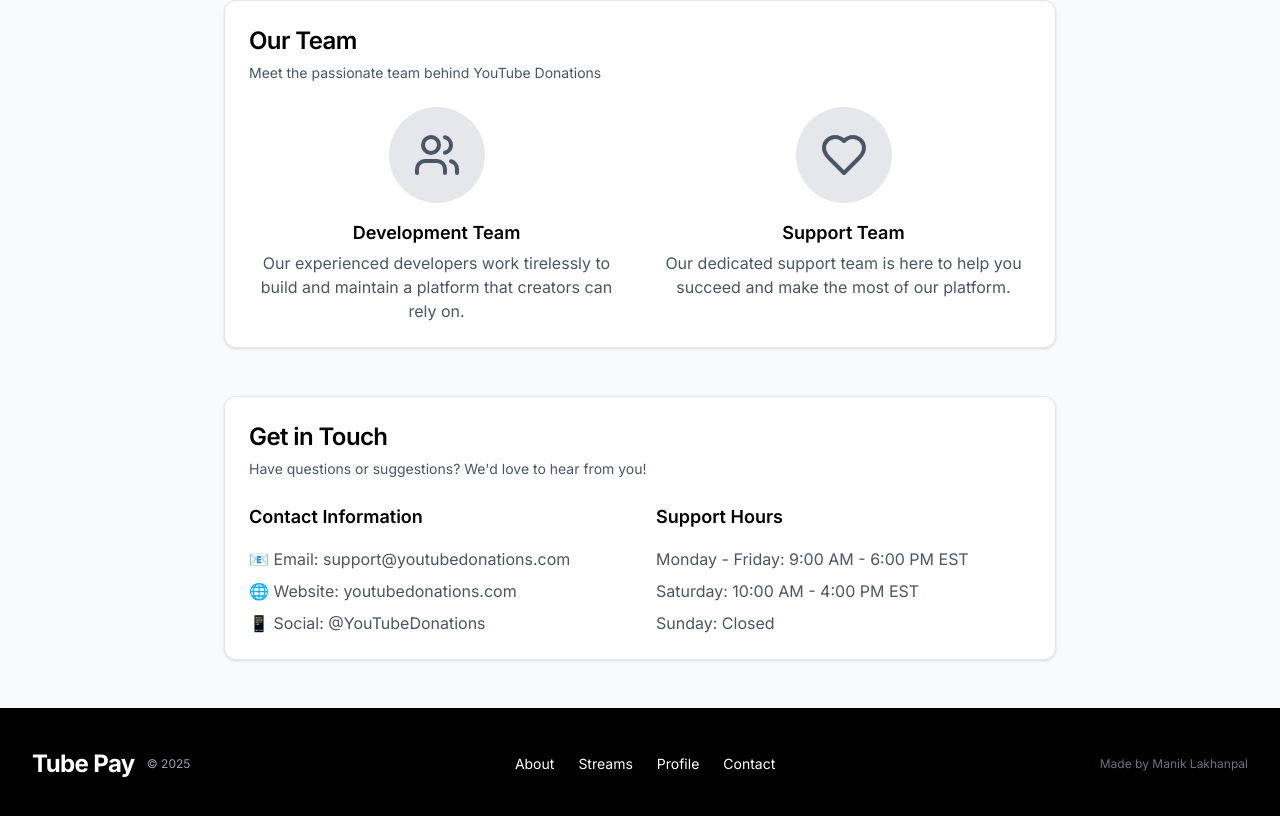
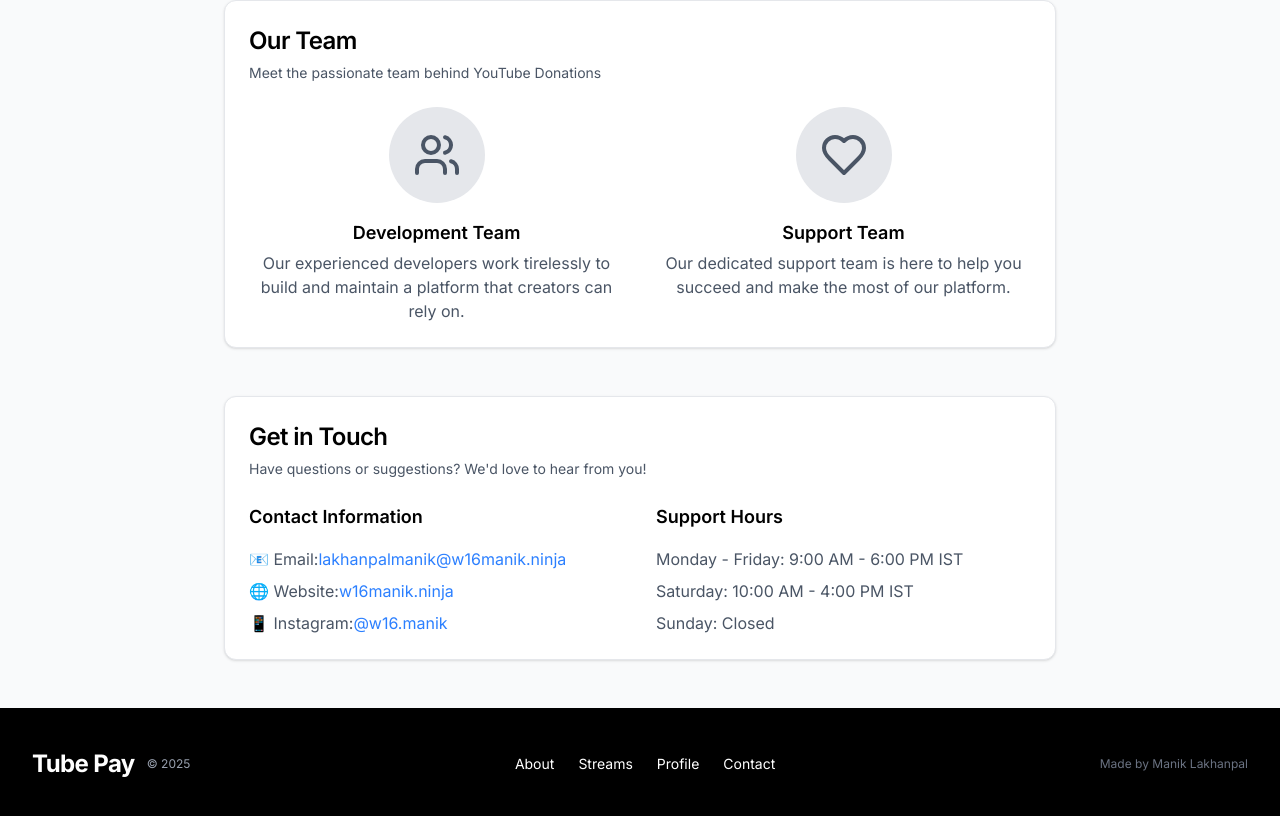
Before and after one commit to ManikLakhanpal/Tube-Pay, a Next.js app in the folder frontend/: page /about in a window 1280 px wide. Shown: the part 1490-2306 px from the top of the page. Built offline with nearby package versions, Linux system fonts and the light colour scheme; no server answers.

Commit message:
Information was updated on the about page.

```diff
--- a/frontend/src/app/about/page.tsx
+++ b/frontend/src/app/about/page.tsx
@@ -1,5 +1,12 @@
-import { Card, CardContent, CardDescription, CardHeader, CardTitle } from '@/components/ui/Card';
-import { Heart, Users, Shield, Zap } from 'lucide-react';
+import {
+  Card,
+  CardContent,
+  CardDescription,
+  CardHeader,
+  CardTitle,
+} from "@/components/ui/Card";
+import { Heart, Users, Shield, Zap } from "lucide-react";
+import Link from "next/link";
 
 export default function AboutPage() {
   return (
@@ -8,7 +15,8 @@ export default function AboutPage() {
         <div className="text-center mb-12">
           <h1 className="text-4xl font-bold text-black mb-4">About Tube Pay</h1>
           <p className="text-lg text-gray-600 max-w-2xl mx-auto">
-            Empowering content creators to build sustainable careers through seamless donation management and community engagement.
+            Empowering content creators to build sustainable careers through
+            seamless donation management and community engagement.
           </p>
         </div>
 
@@ -19,13 +27,15 @@ export default function AboutPage() {
           </CardHeader>
           <CardContent>
             <p className="text-gray-600 leading-relaxed">
-              Tube Pay was created with a simple mission: to help content creators monetize their passion
-              and build meaningful connections with their audience. We believe that every creator deserves the tools
-              to turn their creativity into a sustainable career.
+              Tube Pay was created with a simple mission: to help content
+              creators monetize their passion and build meaningful connections
+              with their audience. We believe that every creator deserves the
+              tools to turn their creativity into a sustainable career.
             </p>
             <p className="text-gray-600 leading-relaxed mt-4">
-              Our platform provides a seamless, secure, and user-friendly way for viewers to support their favorite
-              creators while enabling creators to focus on what they do best - creating amazing content.
+              Our platform provides a seamless, secure, and user-friendly way
+              for viewers to support their favorite creators while enabling
+              creators to focus on what they do best - creating amazing content.
             </p>
           </CardContent>
         </Card>
@@ -41,8 +51,9 @@ export default function AboutPage() {
             </CardHeader>
             <CardContent>
               <CardDescription>
-                We put creators first. Our platform is designed to maximize your earnings while providing
-                the best experience for your audience. Every feature is built with creators&apos; needs in mind.
+                We put creators first. Our platform is designed to maximize your
+                earnings while providing the best experience for your audience.
+                Every feature is built with creators&apos; needs in mind.
               </CardDescription>
             </CardContent>
           </Card>
@@ -56,8 +67,9 @@ export default function AboutPage() {
             </CardHeader>
             <CardContent>
               <CardDescription>
-                Your security is our priority. We use industry-standard encryption and security measures
-                to protect your data and ensure safe transactions for both creators and supporters.
+                Your security is our priority. We use industry-standard
+                encryption and security measures to protect your data and ensure
+                safe transactions for both creators and supporters.
               </CardDescription>
             </CardContent>
           </Card>
@@ -71,8 +83,9 @@ export default function AboutPage() {
             </CardHeader>
             <CardContent>
               <CardDescription>
-                Seamlessly integrate with your YouTube streams. Get instant notifications, real-time
-                donation alerts, and powerful analytics to help you grow your channel.
+                Seamlessly integrate with your YouTube streams. Get instant
+                notifications, real-time donation alerts, and powerful analytics
+                to help you grow your channel.
               </CardDescription>
             </CardContent>
           </Card>
@@ -86,8 +99,9 @@ export default function AboutPage() {
             </CardHeader>
             <CardContent>
               <CardDescription>
-                Build stronger connections with your audience. Our platform helps you engage with your
-                community through personalized messages, shoutouts, and interactive features.
+                Build stronger connections with your audience. Our platform
+                helps you engage with your community through personalized
+                messages, shoutouts, and interactive features.
               </CardDescription>
             </CardContent>
           </Card>
@@ -106,7 +120,8 @@ export default function AboutPage() {
                 </div>
                 <h3 className="font-semibold text-lg mb-2">Sign Up</h3>
                 <p className="text-gray-600">
-                  Create your account using your Google account. It&apos;s quick, secure, and free to get started.
+                  Create your account using your Google account. It&apos;s
+                  quick, secure, and free to get started.
                 </p>
               </div>
               <div className="text-center">
@@ -115,7 +130,8 @@ export default function AboutPage() {
                 </div>
                 <h3 className="font-semibold text-lg mb-2">Start Streaming</h3>
                 <p className="text-gray-600">
-                  Create your first stream, set up your donation goals, and share your stream link with your audience.
+                  Create your first stream, set up your donation goals, and
+                  share your stream link with your audience.
                 </p>
               </div>
               <div className="text-center">
@@ -124,7 +140,8 @@ export default function AboutPage() {
                 </div>
                 <h3 className="font-semibold text-lg mb-2">Receive Support</h3>
                 <p className="text-gray-600">
-                  Watch as your community supports you with donations and messages during your live streams.
+                  Watch as your community supports you with donations and
+                  messages during your live streams.
                 </p>
               </div>
             </div>
@@ -147,7 +164,8 @@ export default function AboutPage() {
                 </div>
                 <h3 className="font-semibold text-lg mb-1">Development Team</h3>
                 <p className="text-gray-600">
-                  Our experienced developers work tirelessly to build and maintain a platform that creators can rely on.
+                  Our experienced developers work tirelessly to build and
+                  maintain a platform that creators can rely on.
                 </p>
               </div>
               <div className="text-center">
@@ -156,7 +174,8 @@ export default function AboutPage() {
                 </div>
                 <h3 className="font-semibold text-lg mb-1">Support Team</h3>
                 <p className="text-gray-600">
-                  Our dedicated support team is here to help you succeed and make the most of our platform.
+                  Our dedicated support team is here to help you succeed and
+                  make the most of our platform.
                 </p>
               </div>
             </div>
@@ -174,18 +193,46 @@ export default function AboutPage() {
           <CardContent>
             <div className="grid grid-cols-1 md:grid-cols-2 gap-8">
               <div>
-                <h3 className="font-semibold text-lg mb-4">Contact Information</h3>
+                <h3 className="font-semibold text-lg mb-4">
+                  Contact Information
+                </h3>
                 <div className="space-y-2 text-gray-600">
-                  <p>📧 Email: support@youtubedonations.com</p>
-                  <p>🌐 Website: youtubedonations.com</p>
-                  <p>📱 Social: @YouTubeDonations</p>
+                  <p>
+                    📧 Email:
+                    <Link
+                      href="mailto:lakhanpalmanik@w16manik.ninja"
+                      className="text-blue-500 hover:underline"
+                    >
+                      lakhanpalmanik@w16manik.ninja
+                    </Link>
+                  </p>
+                  <p>
+                    🌐 Website:
+                    <Link
+                      href="https://w16manik.ninja"
+                      target="_blank"
+                      className="text-blue-500 hover:underline"
+                    >
+                      w16manik.ninja
+                    </Link>
+                  </p>
+                  <p>
+                    📱 Instagram:
+                    <Link
+                      href="https://www.instagram.com/w16.manik"
+                      target="_blank"
+                      className="text-blue-500 hover:underline"
+                    >
+                      @w16.manik
+                    </Link>
+                  </p>
                 </div>
               </div>
               <div>
                 <h3 className="font-semibold text-lg mb-4">Support Hours</h3>
                 <div className="space-y-2 text-gray-600">
-                  <p>Monday - Friday: 9:00 AM - 6:00 PM EST</p>
-                  <p>Saturday: 10:00 AM - 4:00 PM EST</p>
+                  <p>Monday - Friday: 9:00 AM - 6:00 PM IST</p>
+                  <p>Saturday: 10:00 AM - 4:00 PM IST</p>
                   <p>Sunday: Closed</p>
                 </div>
               </div>
```
